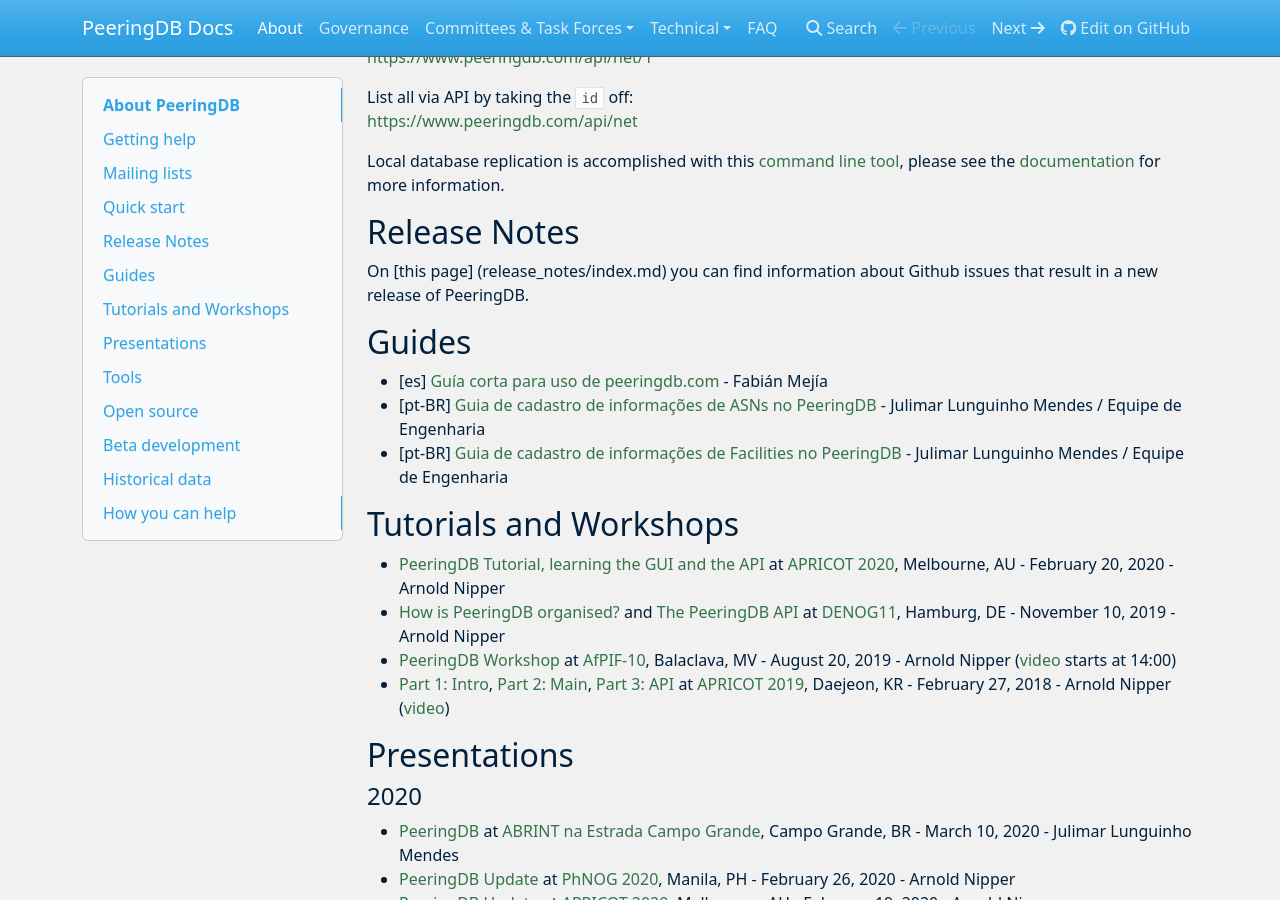
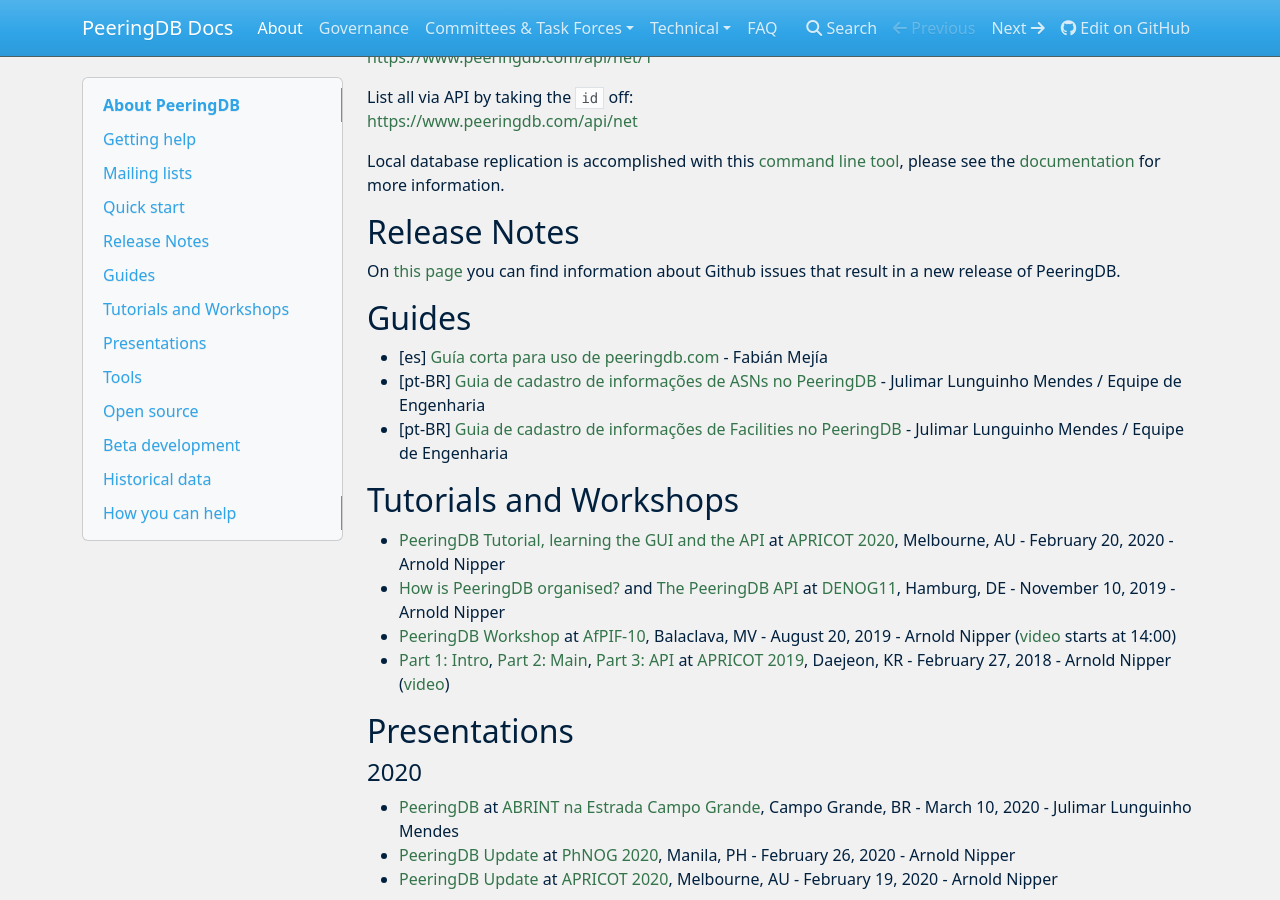
Before and after one commit to peeringdb/docs, an MkDocs documentation site: the page built from docs/index.md, in a window 1280 px wide and 900 px high, scrolled down 1030 px. Built offline with MkDocs 1.6.1, drawn with Linux system fonts in a browser that asks for light colours; nearby versions of some CDN libraries; some of the changed lines change nothing that is shown.

Commit message:
"Release Notes" effort.

```diff
--- a/docs/index.md
+++ b/docs/index.md
@@ -44,8 +44,7 @@
 Local database replication is accomplished with this [command line tool](https://github.com/peeringdb/peeringdb-py), please see the [documentation](http://peeringdb.github.io/peeringdb-py/cli/#sync) for more information.
 
 ## Release Notes
-On [this page] (release_notes/index.md) you can find information about Github issues that result in a new release of PeeringDB.
-
+On [this page](release_notes/index.md) you can find information about Github issues that result in a new release of PeeringDB.
 
 ## Guides
 
--- /dev/null
+++ b/docs/release_notes/index.md
@@ -0,0 +1,3 @@
+# PeeringDB Release Notes
+
+(under construction)
```
